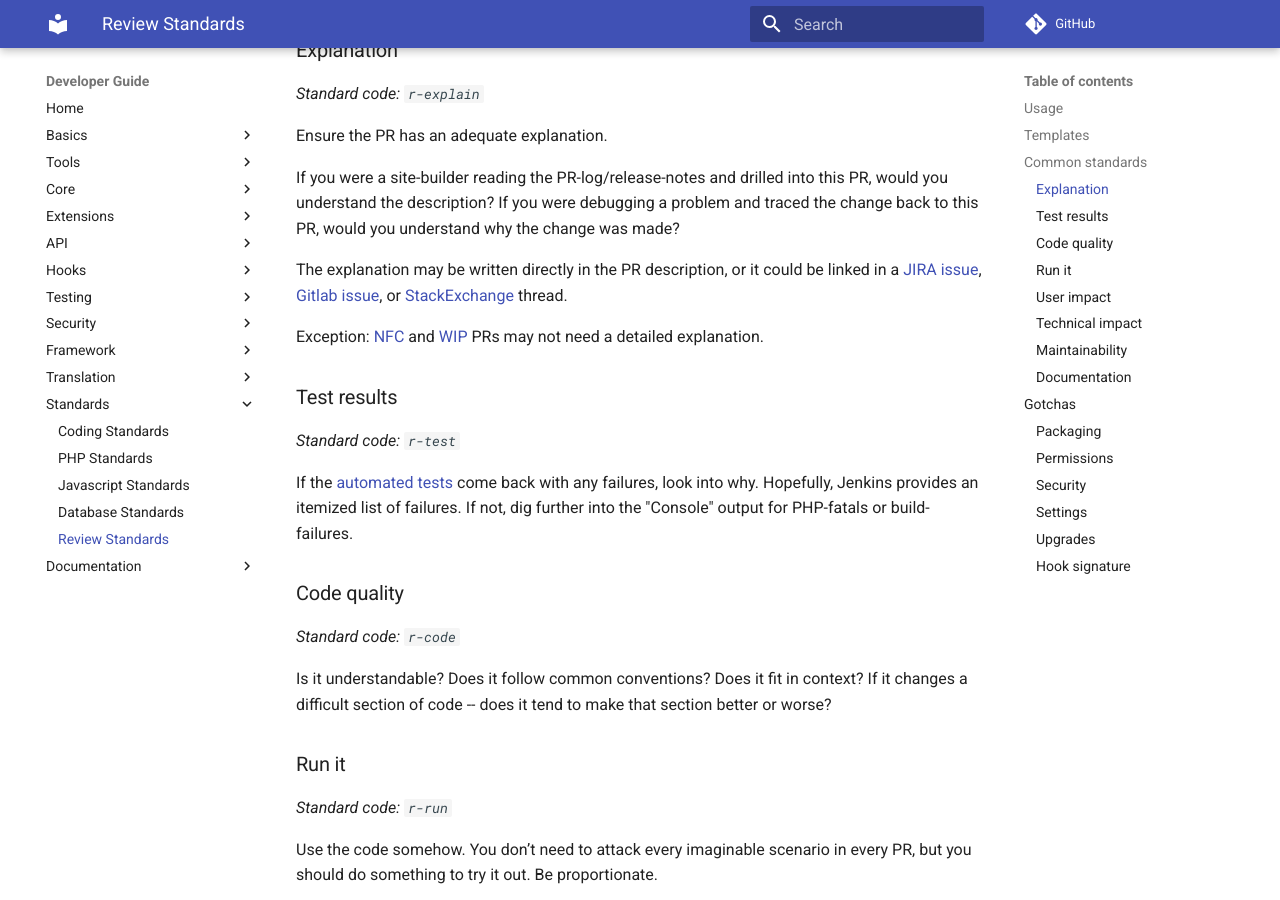
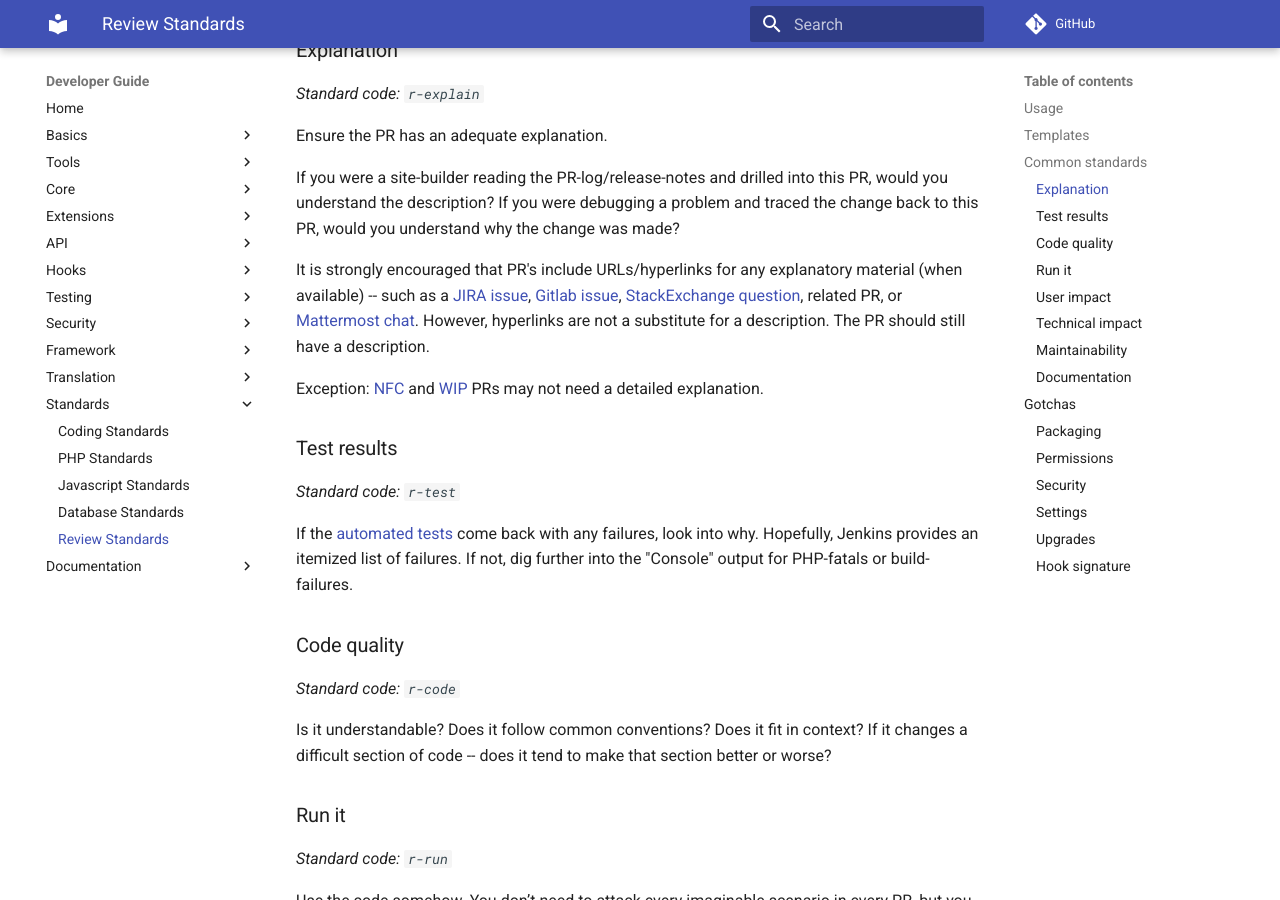
Before and after one commit to civicrm/civicrm-dev-docs, an MkDocs documentation site: the page built from docs/standards/review.md, in a window 1280 px wide and 900 px high, scrolled down 847 px. Built offline with MkDocs 1.6.1 and Material for MkDocs 9.7.7, drawn with Linux system fonts in a browser that asks for light colours; comment, search, counter and statistics services are not loaded; old or Windows-style settings are respelled for this version of MkDocs.

Commit message:
Update review.md

```diff
--- a/docs/standards/review.md
+++ b/docs/standards/review.md
@@ -26,7 +26,7 @@ Ensure the PR has an adequate explanation.
 
 If you were a site-builder reading the PR-log/release-notes and drilled into this PR, would you understand the description? If you were debugging a problem and traced the change back to this PR, would you understand why the change was made?
 
-The explanation may be written directly in the PR description, or it could be linked in a [JIRA issue](/tools/issue-tracking.md#jira), [Gitlab issue](http://lab.civicrm.org/), or [StackExchange](https://civicrm.stackexchange.com/) thread.
+It is strongly encouraged that PR's include URLs/hyperlinks for any explanatory material (when available) -- such as a [JIRA issue](/tools/issue-tracking.md#jira), [Gitlab issue](http://lab.civicrm.org/), [StackExchange question](https://civicrm.stackexchange.com/), related PR, or [Mattermost chat](https://chat.civicrm.org). However, hyperlinks are not a substitute for a description. The PR should still have a description.
 
 Exception: [NFC](/tools/git.md#nfc) and [WIP](/tools/git.md#wip) PRs may not need a detailed explanation.
 
```
